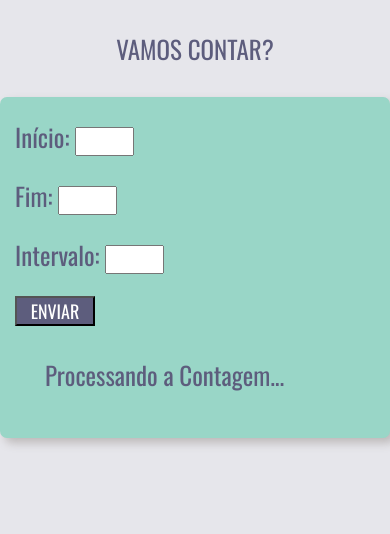
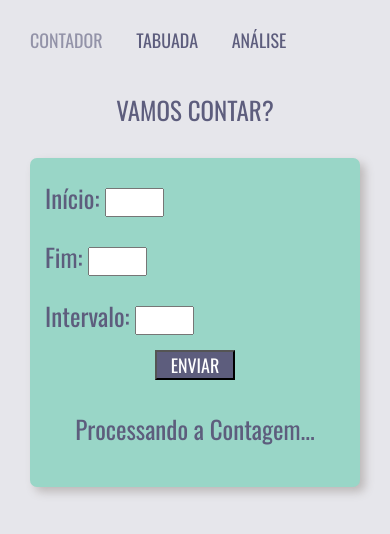
Before and after one commit to yurithai/contagem_numerica, a plain HTML site: page index.html in a window 390 px wide. Shown: the top 534 px of the page. Drawn offline with nearby package versions, Linux system fonts and the light colour scheme.

Commit message:
mudanças no @media

```diff
--- a/style.css
+++ b/style.css
@@ -91,16 +91,26 @@ footer {
 }
 
 @media screen and (max-width: 600px) {
+    .link-header{
+        font-size: 18px;
+        margin-right: 30px;
+    }
 
     header {
-     display: none;
+        margin: 20px 0 0 30px;
     }
 
-    .container-bottom {
-        text-align: justify;
+    .link-header:nth-child(1), .link-header:nth-child(5) {
+        display: none;
     }
 
     .wrapper-bottom {
-        width: auto;
+        width: 300px;
+        padding-bottom: 10px;
+    }
+
+    #btn-enviar {
+        margin: auto;
+        display: block;
     }
 }
```
